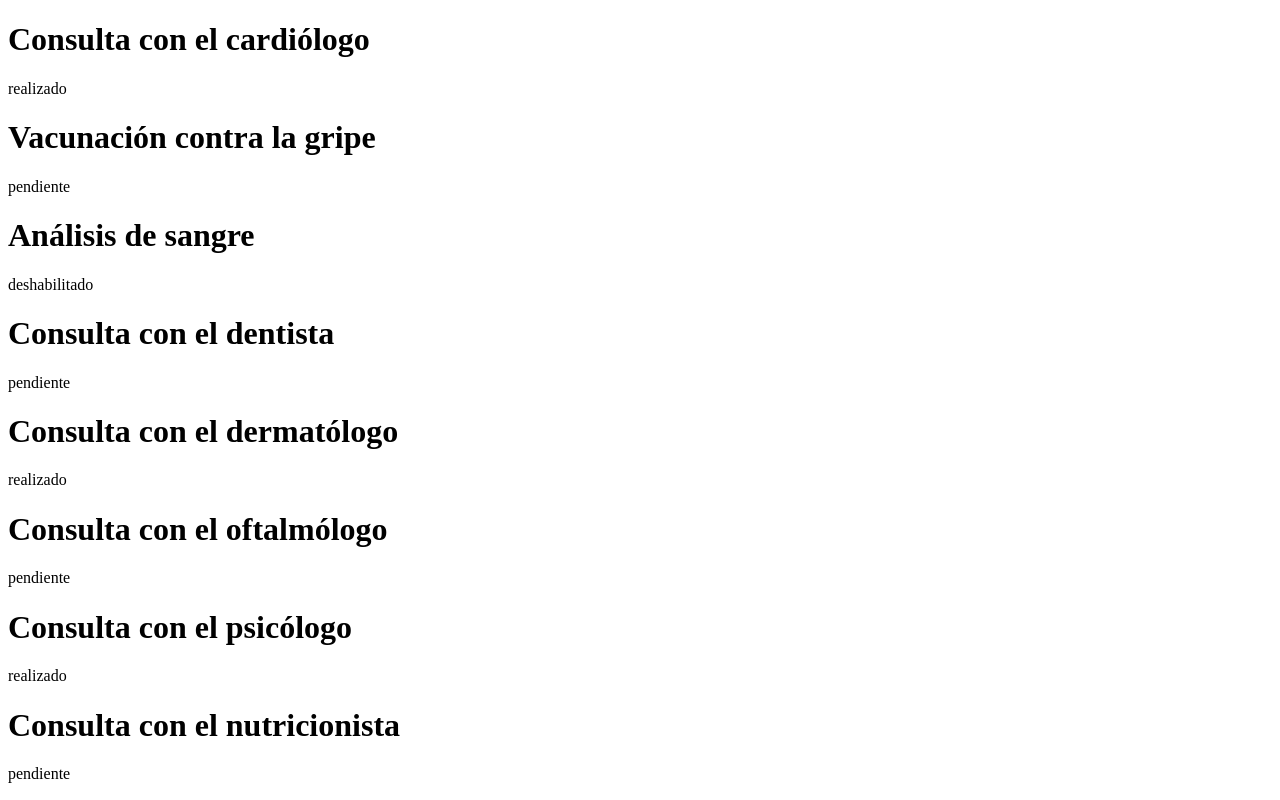
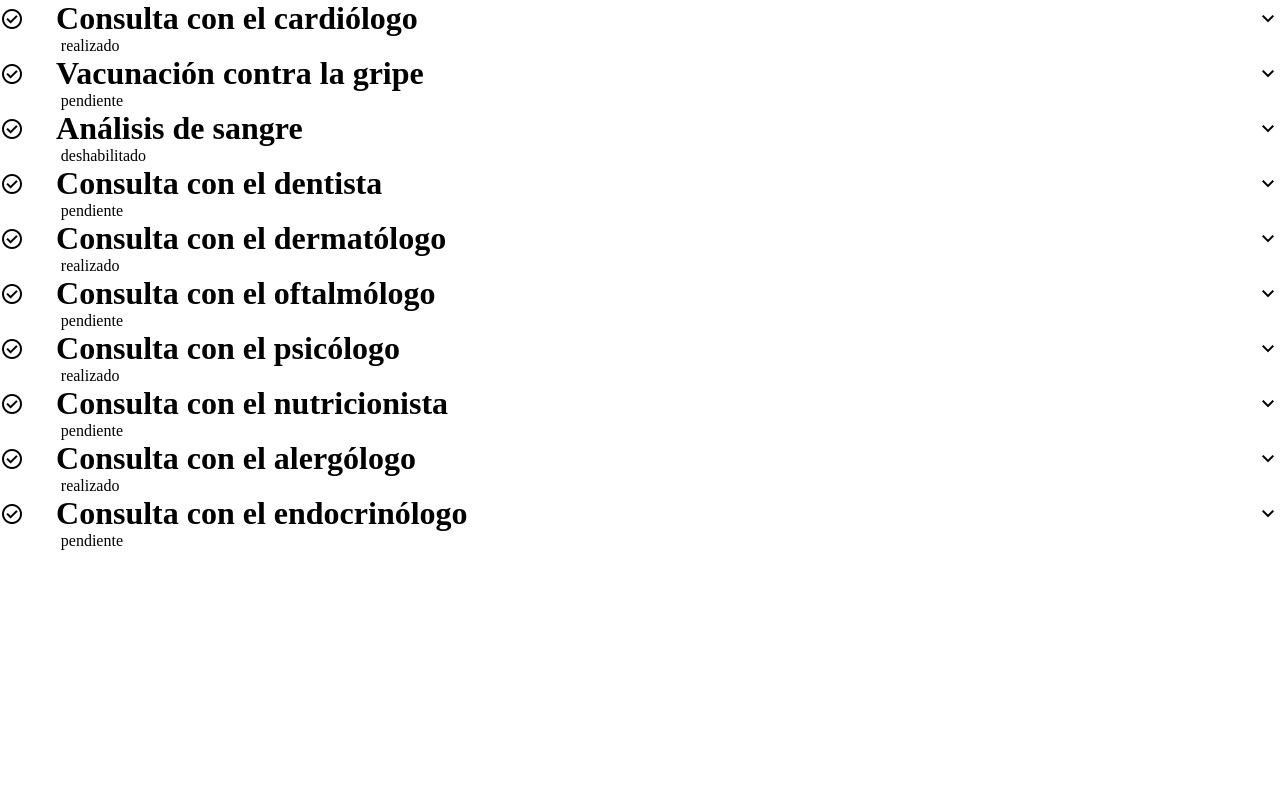
Before and after one commit to amsiceza/GFT-Test-Salud, an Angular app: page / in a window 1280 px wide. Shown: the top 800 px of the page. Built offline with nearby package versions, Linux system fonts and the light colour scheme.

Commit message:
add style organization for accordion

```diff
--- a/src/app/components/accordion/components/accordion-item/accordion-item.component.html
+++ b/src/app/components/accordion/components/accordion-item/accordion-item.component.html
@@ -1,8 +1,19 @@
-<div>
-    <h1>{{item?.titulo}}</h1>
-    <ng-container *ngIf="isOpen">
-        <p>{{item?.subtitulo}}</p>
-        <span>{{item?.fecha}}</span>
-    </ng-container>
-    <p>{{item?.estado}}</p>
+<div class="item-container">
+  <div class="item-title">
+    <div>
+        <span class="material-symbols-outlined"> check_circle </span>
+        <h1>{{ item?.titulo }}</h1>
+    </div>
+
+    <span class="material-symbols-outlined" (click)="handleOpen()"> {{isOpen ? "expand_less" : "expand_more"}} </span>
+  </div>
+
+  <ng-container  *ngIf="isOpen">
+    <div class="item-margin">
+        <p>{{ item?.subtitulo }}</p>
+        <span>{{ item?.fecha }}</span>
+    </div>
+
+  </ng-container>
+  <p class="item-margin">{{ item?.estado }}</p>
 </div>
--- a/src/app/components/accordion/components/accordion-item/accordion-item.component.scss
+++ b/src/app/components/accordion/components/accordion-item/accordion-item.component.scss
@@ -0,0 +1,20 @@
+.item-container{
+    display: flex;
+    flex-direction: column;
+    .item-margin{
+        margin-left: 3.8rem;
+
+    }
+    .item-title{
+        display: flex;
+        align-items: center;
+        justify-content: space-between;
+
+        div{
+            display: flex;
+            align-items: center;
+            gap: 2rem;
+
+        }
+    }
+}
--- a/src/app/components/accordion/components/accordion-item/accordion-item.component.ts
+++ b/src/app/components/accordion/components/accordion-item/accordion-item.component.ts
@@ -10,4 +10,8 @@ export class AccordionItemComponent {
   @Input({required: true}) item: GenomicsViaje | undefined
 
   isOpen : boolean = false
+
+  handleOpen(){
+    this.isOpen = !this.isOpen
+  }
 }
--- a/src/index.html
+++ b/src/index.html
@@ -6,6 +6,8 @@
   <base href="/">
   <meta name="viewport" content="width=device-width, initial-scale=1">
   <link rel="icon" type="image/x-icon" href="favicon.ico">
+
+  <link rel="stylesheet" href="https://fonts.googleapis.com/css2?family=Material+Symbols+Outlined:opsz,wght,FILL,GRAD@20..48,100..700,0..1,-50..200" />
 </head>
 <body>
   <app-root></app-root>
--- a/src/styles.scss
+++ b/src/styles.scss
@@ -1 +1,4 @@
 /* You can add global styles to this file, and also import other style files */
+*{
+    margin: 0;
+}
```
